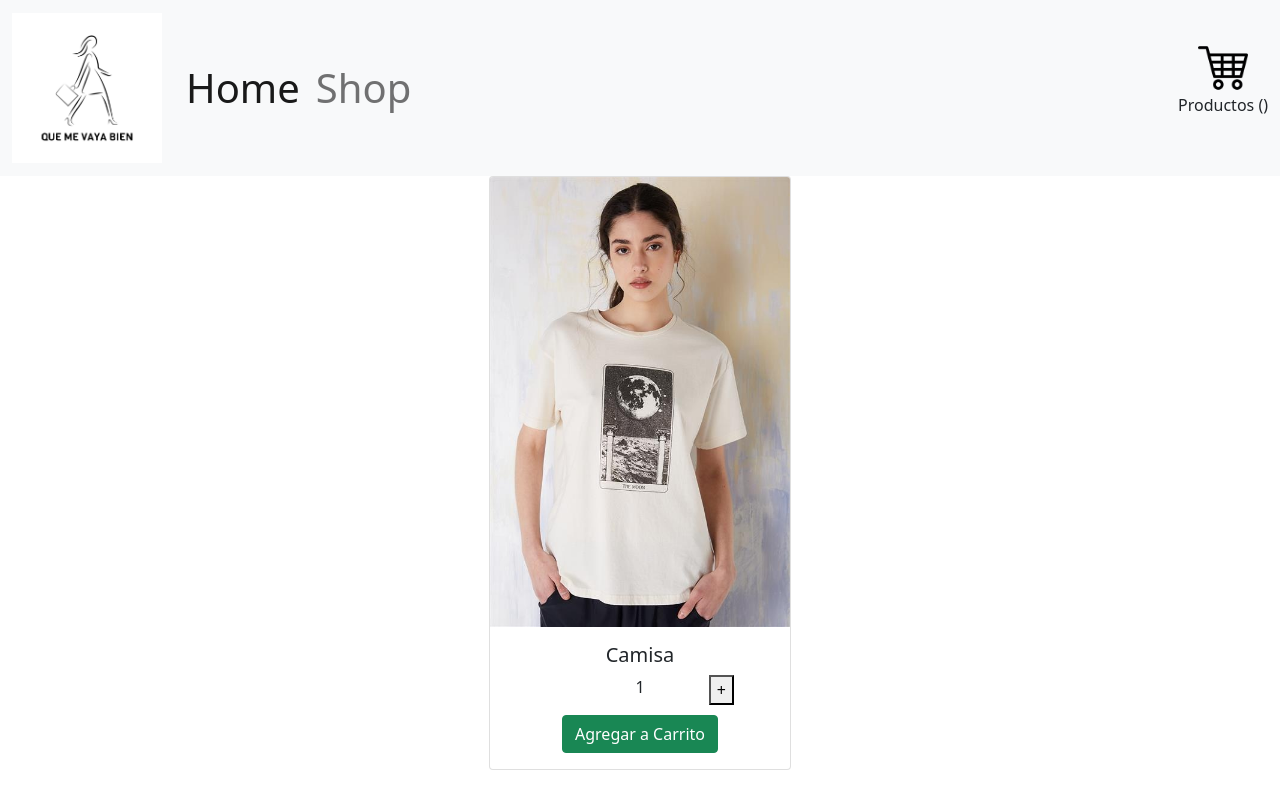
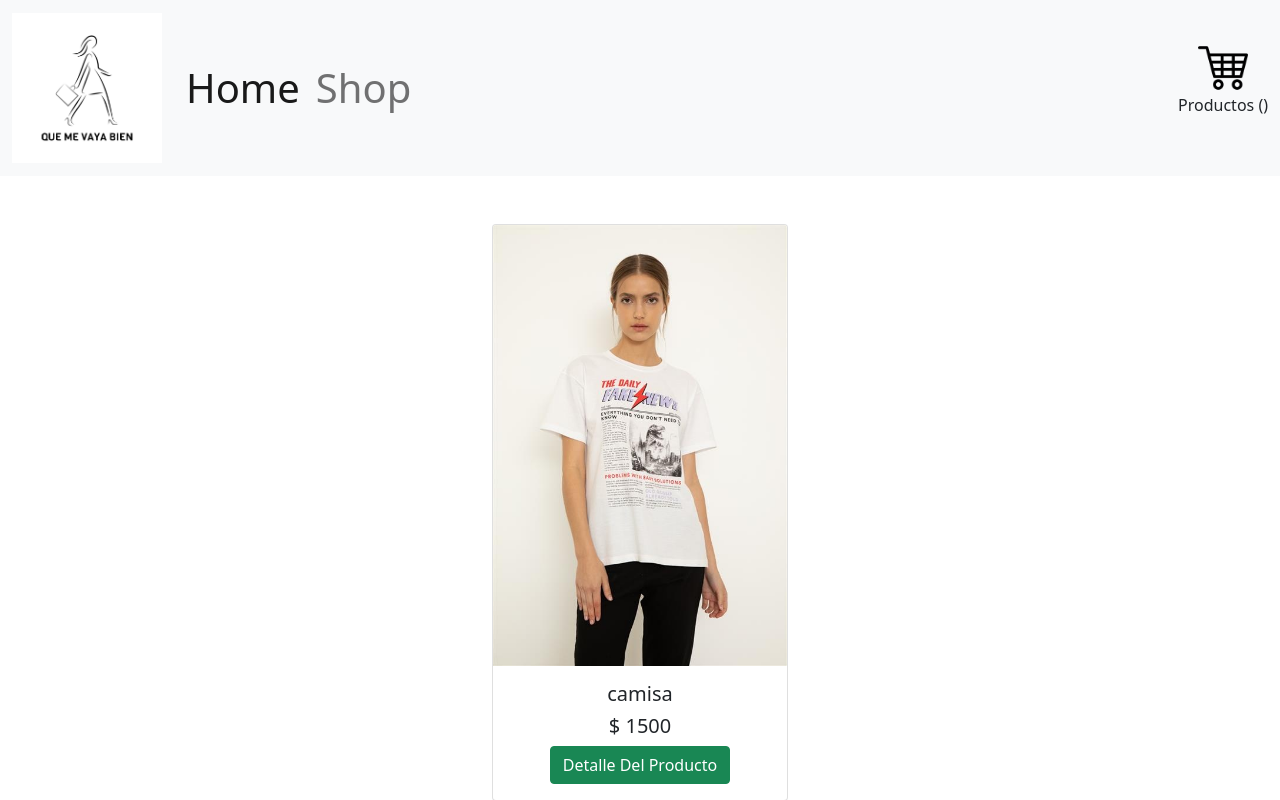
Before and after one commit to FER1182/https---github.com-FER1182-ecommerce-react-rudnevich, a React (Create React App) app: page / in a window 1280 px wide. Shown: the top 800 px of the page. Built offline with nearby package versions, Linux system fonts and the light colour scheme.

Commit message:
agregue usestate y useefect para productos

```diff
--- a/src/App.js
+++ b/src/App.js
@@ -18,11 +18,11 @@ function App() {
    {/*<Rutas/>*/}
 
     <Menu/>
-    <ItemCount stock={25} initial={1} />
+    {/* <ItemCount stock={25} initial={1} /> */}
 
    {/*  <Item item="item"/> */}
    {/* <Carousel /> */ }
-   {/* <ItemListContainer  /> */}
+    <ItemListContainer  />
    {/*  <Prueba /> */ }
 
     </div>
--- a/src/components/ItemList.jsx
+++ b/src/components/ItemList.jsx
@@ -3,11 +3,11 @@ import Item from './Item';
 
 
 
-const ItemList = ({items}) => {
+const ItemList = ({datos}) => {
   return (
-    <>
-    {items.map((item) => (<Item key={item.id} item={item}/>))}
-    </>
+    <div className="row my-5 justify-content-around">
+    {datos.map((item) => (<Item key={item.id} item={item}/>))}
+    </div>
   )
 }
 
--- a/src/components/ItemListContainer.jsx
+++ b/src/components/ItemListContainer.jsx
@@ -40,8 +40,7 @@ useEffect(() => {
 
 
     return ( <div>
-        <ItemList items={items} />
-
+        <ItemList datos={items} />
     </div>
     );
 };
```
